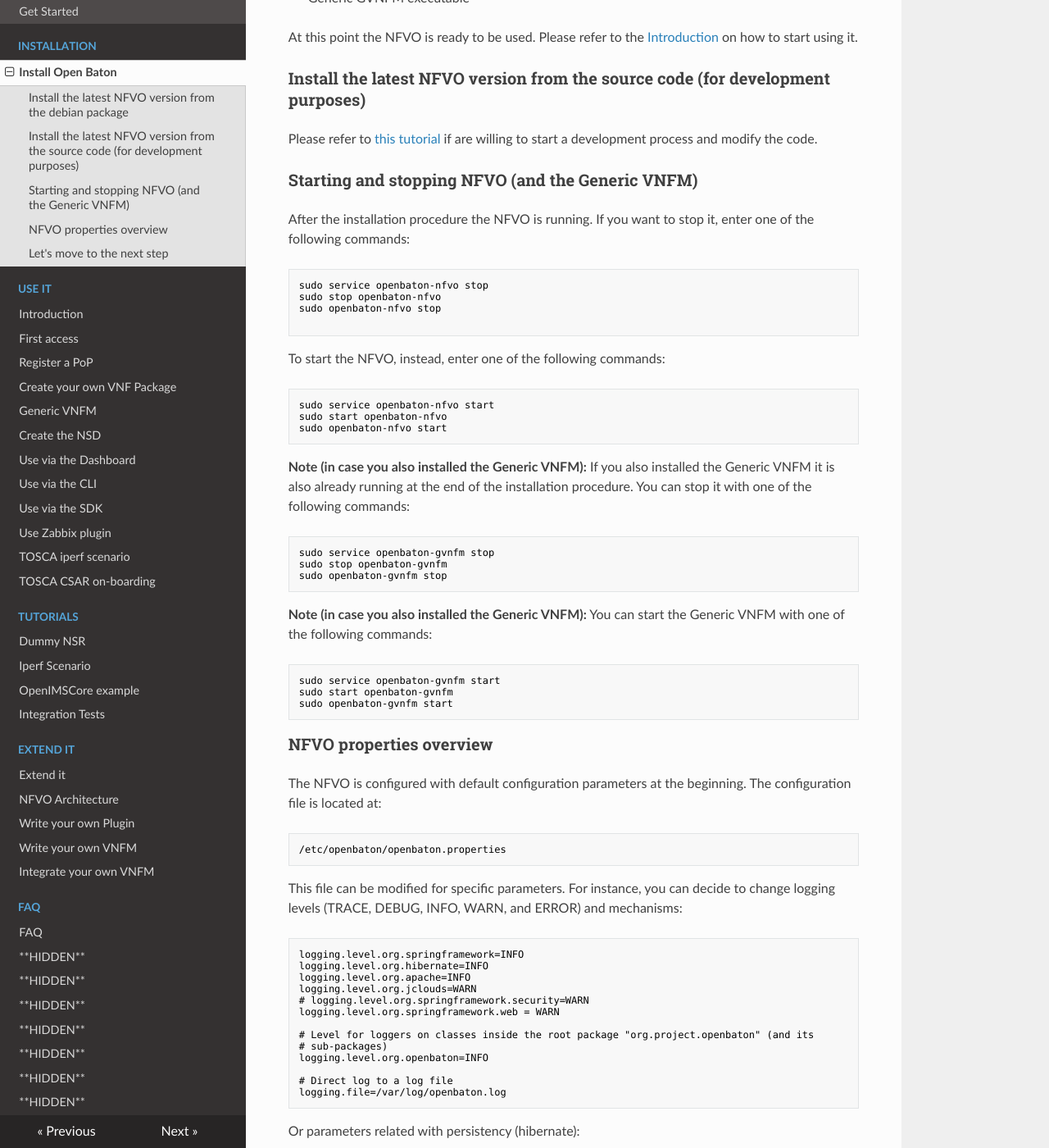
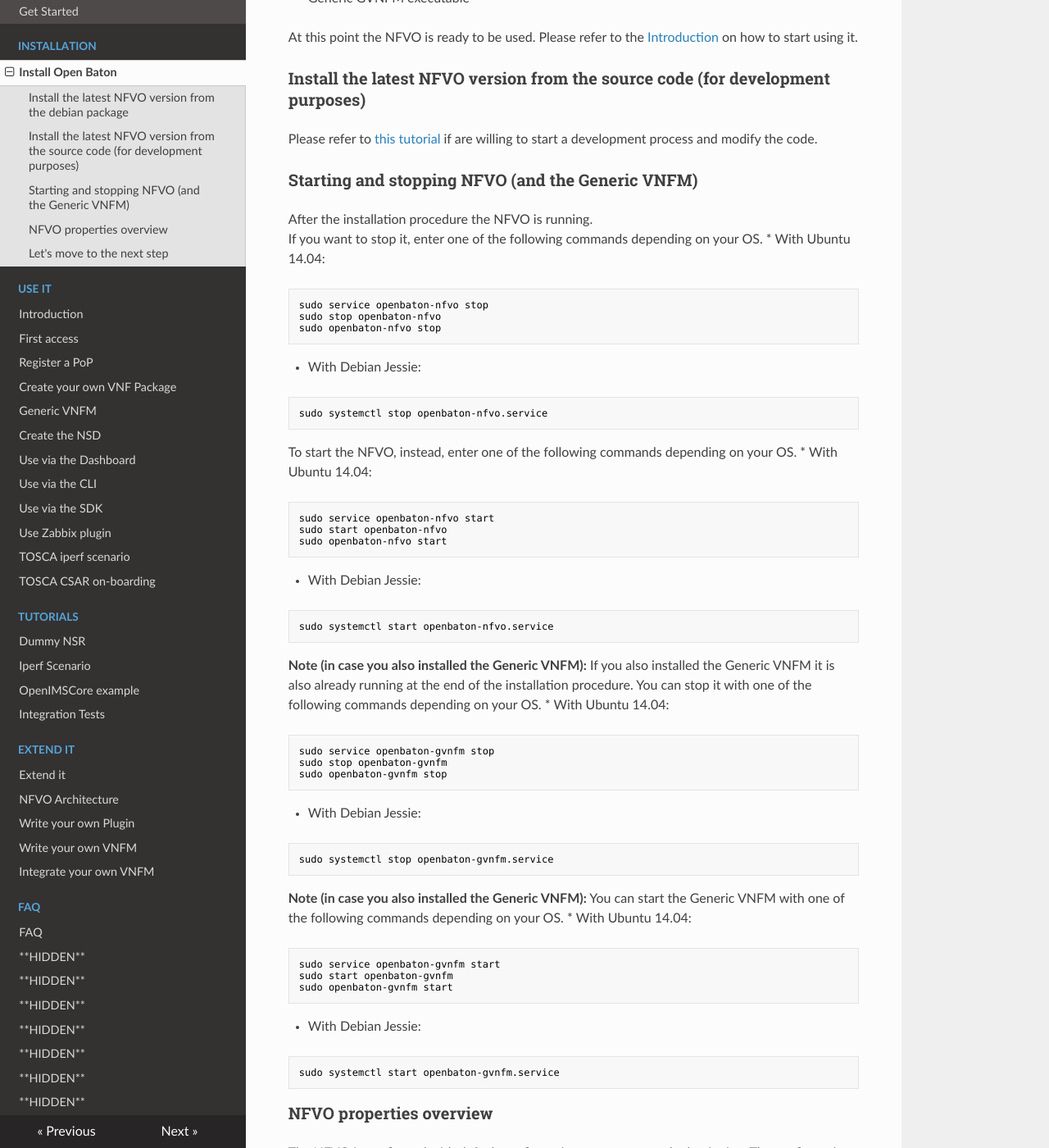
Before and after one commit to openbaton/docs, an MkDocs documentation site: the page built from docs/nfvo-installation-deb.md, in a window 1280 px wide and 1400 px high, scrolled down 1334 px. Shown: the whole window at 82% size. Built offline with MkDocs 1.6.1, drawn with Linux system fonts in a browser that asks for light colours; nearby versions of some CDN libraries; old or Windows-style settings are respelled for this version of MkDocs.

Commit message:
Impro: add the info to start Open Baton on Jessie

````diff
--- a/docs/nfvo-installation-deb.md
+++ b/docs/nfvo-installation-deb.md
@@ -56,35 +56,54 @@
 
 ### Starting and stopping NFVO (and the Generic VNFM)
 
-After the installation procedure the NFVO is running. If you want to stop it, enter one of the following commands:
+After the installation procedure the NFVO is running.
+If you want to stop it, enter one of the following commands depending on your OS.
+* With Ubuntu 14.04:
 ```bash
 sudo service openbaton-nfvo stop
 sudo stop openbaton-nfvo
 sudo openbaton-nfvo stop
-
+```
+* With Debian Jessie:
+```bash
+sudo systemctl stop openbaton-nfvo.service
 ```
 
-To start the NFVO, instead, enter one of the following commands:
+To start the NFVO, instead, enter one of the following commands depending on your OS.
+* With Ubuntu 14.04:
 ```bash
 sudo service openbaton-nfvo start
 sudo start openbaton-nfvo
 sudo openbaton-nfvo start
 ```
+* With Debian Jessie:
+```bash
+sudo systemctl start openbaton-nfvo.service
+```
 
-**Note (in case you also installed the Generic VNFM):** If you also installed the Generic VNFM it is also already running at the end of the installation procedure. You can stop it with one of the following commands:
+**Note (in case you also installed the Generic VNFM):** If you also installed the Generic VNFM it is also already running at the end of the installation procedure. You can stop it with one of the following commands depending on your OS.
+* With Ubuntu 14.04:
 ```bash
 sudo service openbaton-gvnfm stop
 sudo stop openbaton-gvnfm
 sudo openbaton-gvnfm stop
 ```
+* With Debian Jessie:
+```bash
+sudo systemctl stop openbaton-gvnfm.service
+```
 
-**Note (in case you also installed the Generic VNFM):** You can start the Generic VNFM with one of the following commands:
+**Note (in case you also installed the Generic VNFM):** You can start the Generic VNFM with one of the following commands depending on your OS.
+* With Ubuntu 14.04:
 ```bash
 sudo service openbaton-gvnfm start
 sudo start openbaton-gvnfm
 sudo openbaton-gvnfm start
 ```
-
+* With Debian Jessie:
+```bash
+sudo systemctl start openbaton-gvnfm.service
+```
 
 ### NFVO properties overview
 
````
